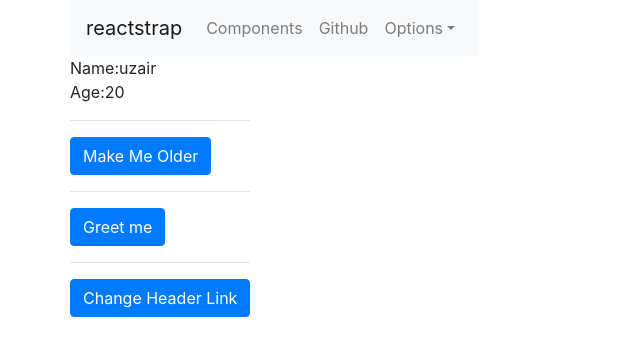
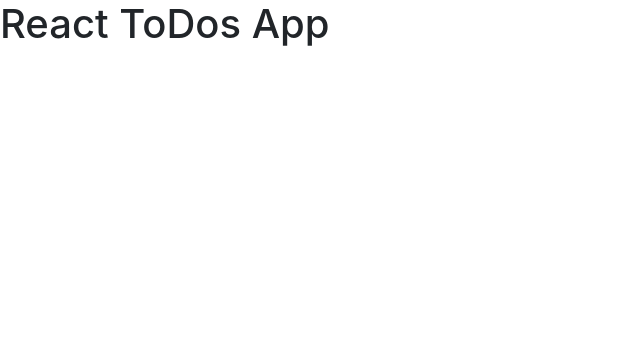
Before and after one commit to uzairqq/React-Js, a React app in the folder my-app/: page / in a window 1280 px wide. Shown: the top 356 px of the page, without its empty margins (0-640 px from the left). Built offline with nearby package versions, Linux system fonts and the light colour scheme.

Commit message:
starting task managment system from here

```diff
--- a/my-app/src/App.js
+++ b/my-app/src/App.js
@@ -1,36 +1,11 @@
 import React, { Component } from 'react';
-import Header from './components/Header';
-import Home from './components/Home';
+
 
 class App extends Component {
-  constructor() {
-    super();
-    this.state = {
-      homeLinking: "Products"
-    }
-  }
-  onGreet() {
-    alert('hello word from parent component');
-  }
-
-  onClickHeaderNameChange(newNames) {
-    this.setState({
-      homeLinking: newNames
-    })
-  }
   render() {
     return (
-      <div className="container">
-        <div className="row">
-          <div className="col-xs-10 col-xs-offset-1">
-            <Header homeLinks={this.state.homeLinking} />
-          </div>
-        </div>
-        <div className="row">
-          <div className="col-xs-10 col-xs-offset-1">
-            <Home name="uzair" initiallAge={20} greet={this.onGreet} changeLink={this.onClickHeaderNameChange.bind(this)} />
-          </div>
-        </div>
+      <div>
+        <h1>React ToDos App</h1>
       </div>
     );
   }
--- a/my-app/src/components/Header.js
+++ /dev/null
@@ -1,69 +0,0 @@
-import React from 'react';
-import {
-    Collapse,
-    Navbar,
-    NavbarToggler,
-    NavbarBrand,
-    Nav,
-    NavItem,
-    NavLink,
-    UncontrolledDropdown,
-    DropdownToggle,
-    DropdownMenu,
-    DropdownItem
-} from 'reactstrap';
-class Header extends React.Component {
-    constructor(props) {
-        super(props);
-
-        this.toggle = this.toggle.bind(this);
-        this.state = {
-            isOpen: false
-        };
-    }
-    toggle() {
-        this.setState({
-            isOpen: !this.state.isOpen
-        });
-    }
-
-    render() {
-        return (
-            <div>
-                <Navbar color="light" light expand="md">
-                    <NavbarBrand href="/">reactstrap</NavbarBrand>
-                    <NavbarToggler onClick={this.toggle} />
-                    <Collapse isOpen={this.state.isOpen} navbar>
-                        <Nav className="ml-auto" navbar>
-                            <NavItem>
-                                <NavLink href="/components/">Components</NavLink>
-                            </NavItem>
-                            <NavItem>
-                                <NavLink href="https://github.com/reactstrap/reactstrap">Github</NavLink>
-                            </NavItem>
-                            <UncontrolledDropdown nav inNavbar>
-                                <DropdownToggle nav caret>
-                                    Options
-                    </DropdownToggle>
-                                <DropdownMenu >
-                                    <DropdownItem>
-                                        Option 1
-                      </DropdownItem>
-                                    <DropdownItem>
-                                        Option 2
-                      </DropdownItem>
-                                    <DropdownItem divider />
-                                    <DropdownItem>
-                                        Reset
-                      </DropdownItem>
-                                </DropdownMenu>
-                            </UncontrolledDropdown>
-                        </Nav>
-                    </Collapse>
-                </Navbar>
-            </div>
-        )
-    }
-}
-
-export default Header;
--- a/my-app/src/components/Home.js
+++ /dev/null
@@ -1,45 +0,0 @@
-import React from 'react';
-
-class Home extends React.Component {
-    constructor(props) {
-        super();
-        this.state = {
-            age: props.initiallAge,
-            homeLink: "Changed Link of Header"
-        }
-    };
-
-    onChangeLink() {
-        this.props.changeLink(this.state.homeLink());
-    }
-
-    MakeMeOld = () => {
-        this.setState({
-            age: this.state.age + 3
-        })
-    }
-    setTimeout = (() => {
-        this.setState({
-            age: 2222
-        })
-    }, 1000);
-
-    render() {
-        return (
-            <div>
-                Name:{this.props.name}
-                <br />
-                Age:{this.state.age}
-                <br />
-                <hr />
-                <button className="btn btn-primary" onClick={() => this.MakeMeOld()}>Make Me Older</button>
-                <hr />
-                <button onClick={this.props.greet} className="btn btn-primary">Greet me</button>
-                <hr />
-                <button onClick={this.onChangeLink.bind(this)} class="btn btn-primary">Change Header Link</button>
-            </div>
-        )
-    }
-}
-
-export default Home;
```
